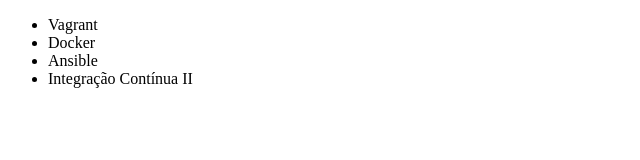
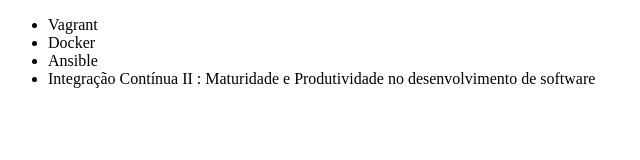
Before and after one commit to luisdosreisribeiro/alura-git2, a plain HTML site: page index.html in a window 1280 px wide. Shown: the whole page, without its empty margins (0-640 px from the left). Drawn offline with Linux system fonts and the light colour scheme.

Commit message:
Renomeando curto de Integração Contínua

```diff
--- a/index.html
+++ b/index.html
@@ -9,7 +9,7 @@
         <li>Vagrant</li>
         <li>Docker</li>
         <li>Ansible</li>
-        <li>Integração Contínua II</li>
+        <li>Integração Contínua II : Maturidade e Produtividade no desenvolvimento de software</li>
     </ul>
 <body>
 <html>
```
